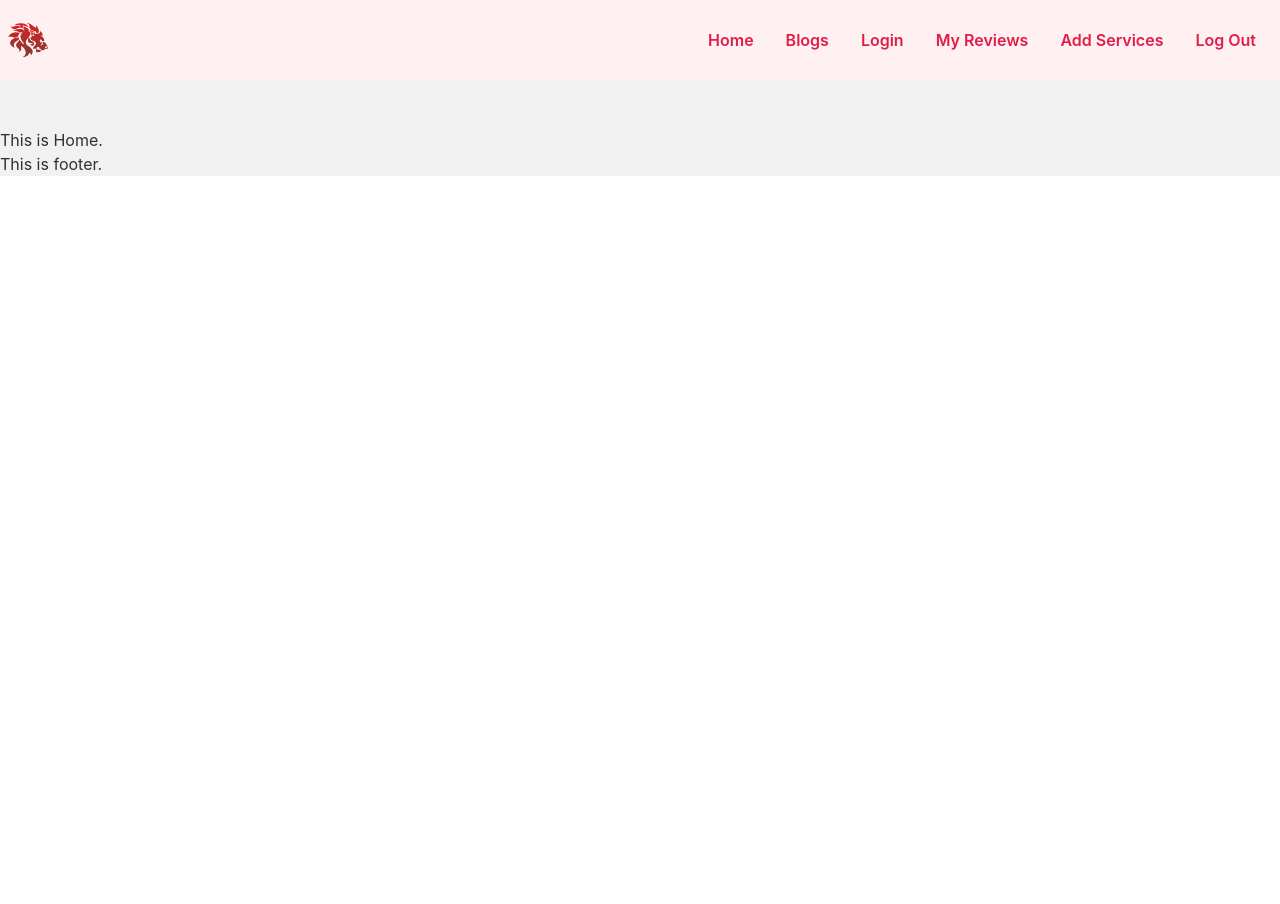
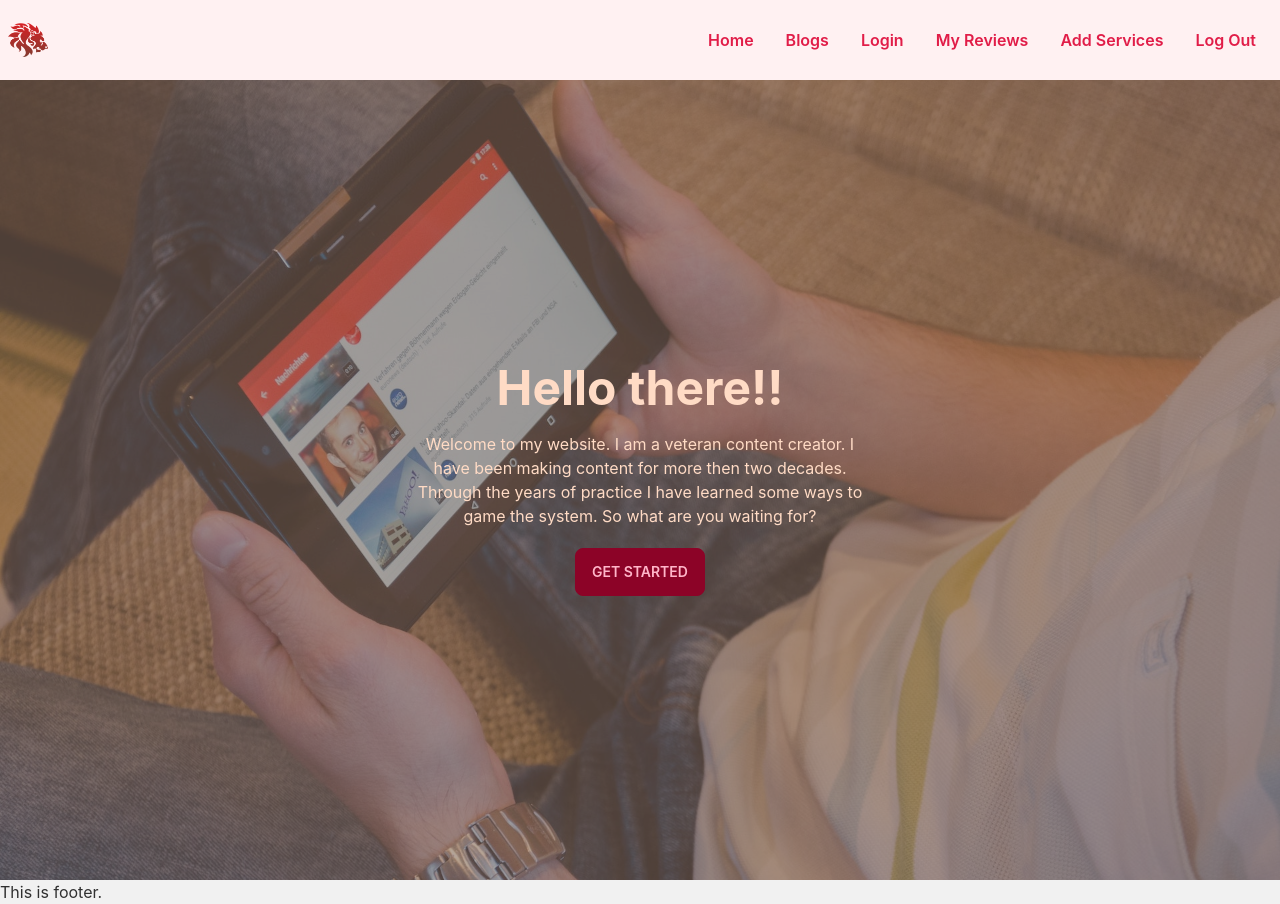
Before and after one commit to S0vers/gamingable-client, a React (Create React App) app: page / in a window 1280 px wide. Before the commit the page ends 800 px from the top, so only its background shows below. Built offline with nearby package versions, Linux system fonts and the light colour scheme.

Commit message:
banner complete

```diff
--- a/public/index.html
+++ b/public/index.html
@@ -22,7 +22,7 @@
       work correctly both with client-side routing and a non-root public URL.
       Learn how to configure a non-root public URL by running `npm run build`.
     -->
-  <title>React App</title>
+  <title>Gamingable</title>
 </head>
 
 <body>
--- /dev/null
+++ b/src/Pages/Home/Banner/Banner.js
@@ -0,0 +1,18 @@
+import React from 'react';
+import img from '../../../assets/banner/Banner.jpg'
+const Banner = () => {
+    return (
+        <div className="hero min-h-screen" style={{ backgroundImage: `url(${img})` }}>
+            <div className="hero-overlay bg-opacity-60"></div>
+            <div className="hero-content text-center text-neutral-content">
+                <div className="max-w-md">
+                    <h1 className="mb-5 text-5xl font-bold">Hello there!!</h1>
+                    <p className="mb-5">Welcome to my website. I am a veteran content creator. I have been making content for more then two decades. Through the years of practice I have learned some ways to game the system. So what are you waiting for?</p>
+                    <button className="btn btn-primary">Get Started</button>
+                </div>
+            </div>
+        </div>
+    );
+};
+
+export default Banner;
--- a/src/Pages/Home/Home/Home.js
+++ b/src/Pages/Home/Home/Home.js
@@ -1,9 +1,10 @@
 import React from 'react';
+import Banner from '../Banner/Banner';
 
 const Home = () => {
     return (
         <div>
-            <h2>This is Home.</h2>
+            <Banner></Banner>
         </div>
     );
 };
--- a/src/Pages/Shared/Header/Header.js
+++ b/src/Pages/Shared/Header/Header.js
@@ -12,7 +12,7 @@ const Header = () => {
 
     </>
     return (
-        <div className="navbar h-20 mb-12 bg-rose-50">
+        <div className="navbar h-20 bg-rose-50">
             <div className="navbar-start">
                 <div className="dropdown">
                     <label tabIndex={0} className="btn btn-ghost lg:hidden">
```
Also changed, not shown: src/assets/banner/Banner.jpg (added), 1 other file (tests, documents, lock files or other folders).
